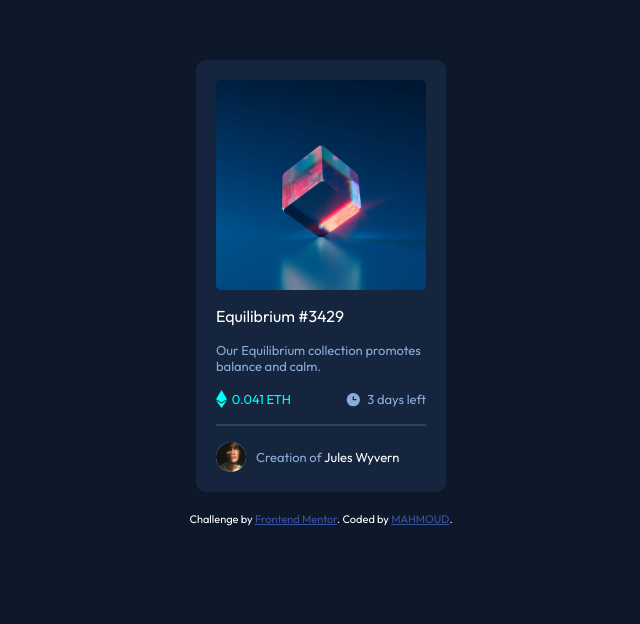
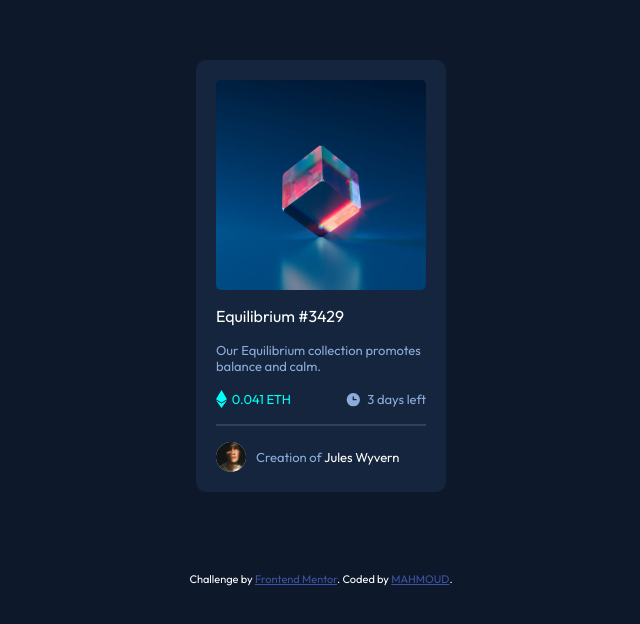
Before and after one commit to Mahmoud-Abdelkarim777/nft-preview-card-component-main, a plain HTML site: page index.html in a window 1280 px wide. Shown: the part 114-738 px from the top of the page, without its empty margins (319-959 px from the left). Drawn offline with Linux system fonts and the light colour scheme.

Commit message:
Update style.css

```diff
--- a/style.css
+++ b/style.css
@@ -110,7 +110,7 @@ body{
 hr{
     border: 1px solid var(--Very);
 }
-.attribution { font-size: 11px; text-align: center; color: white; position: absolute; bottom: 160px;}
+.attribution { font-size: 11px; text-align: center; color: white; position: absolute; bottom: 100px;}
 .attribution a { color: hsl(228, 45%, 44%); }
 @media  screen and (max-width: 360px) {
     .container{
```
